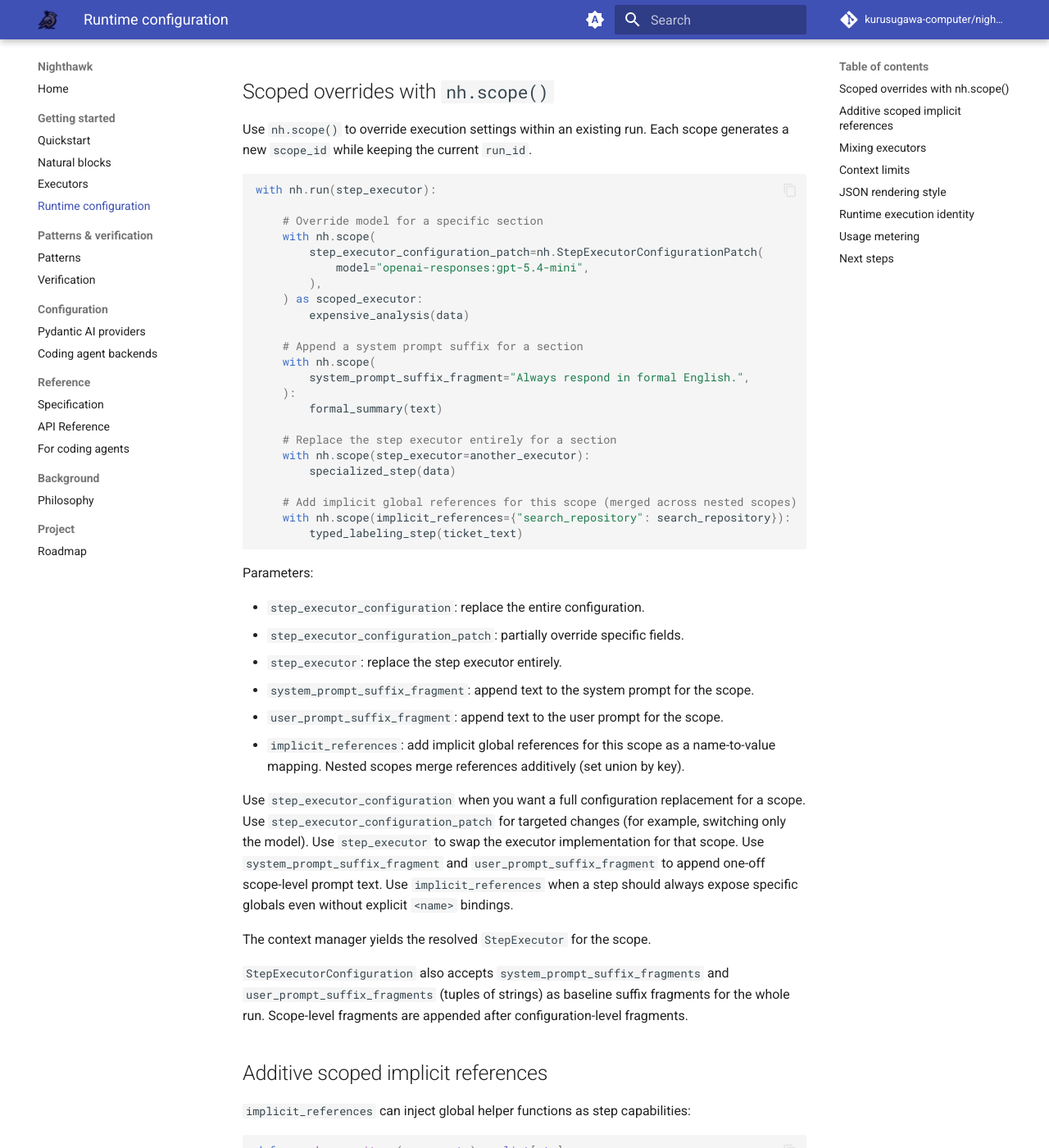
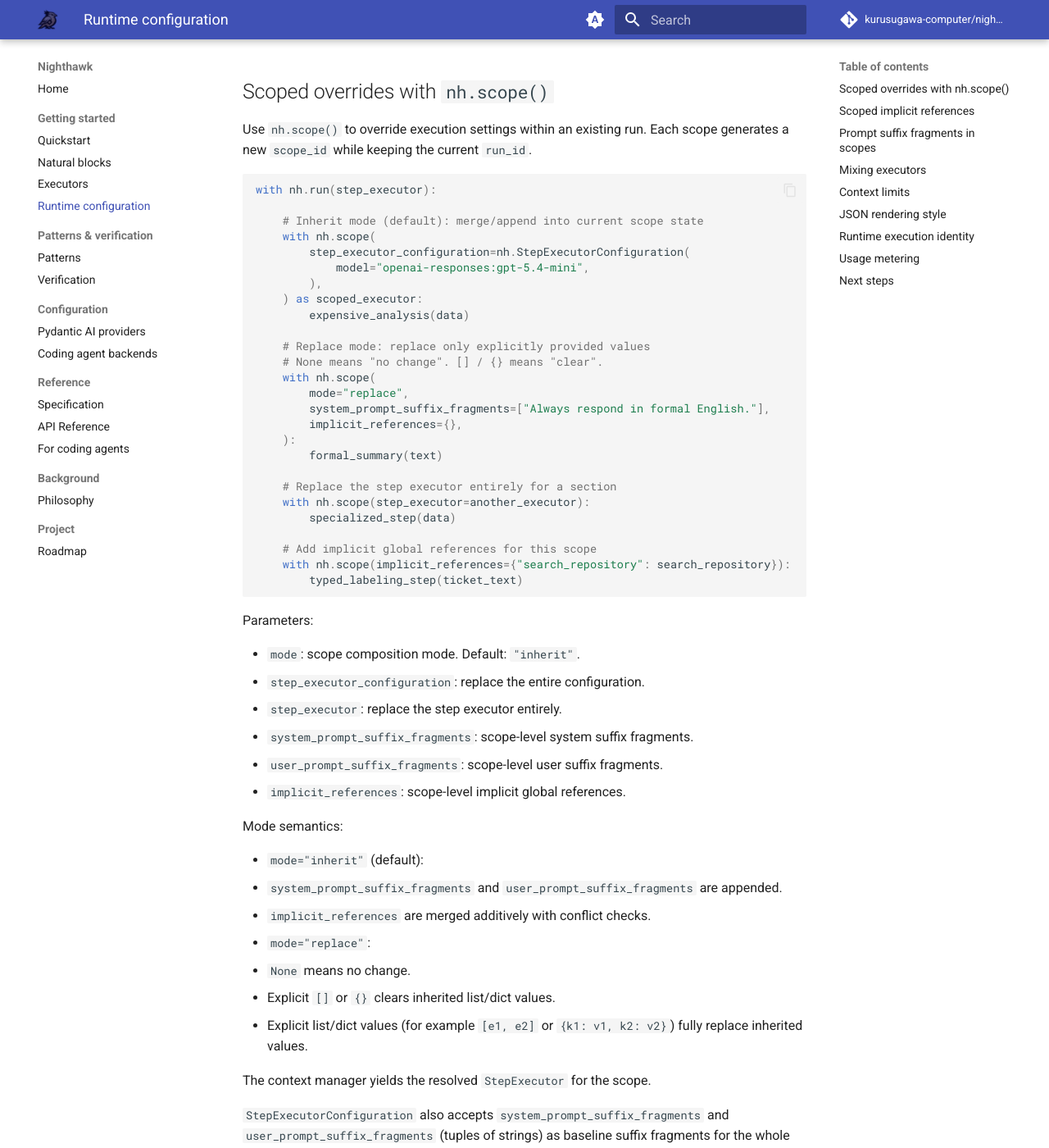
Before and after one commit to kurusugawa-computer/nighthawk-python, an MkDocs documentation site: the page built from docs/runtime-configuration.md, in a window 1280 px wide and 1400 px high, scrolled down 270 px. Shown: the whole window at 82% size. Built offline with MkDocs 1.6.1 and Material for MkDocs 9.7.7, drawn with Linux system fonts in a browser that asks for light colours; comment, search, counter and statistics services are not loaded; some of the changed text lies outside the part shown.

Commit message:
Redesign nh.scope mode semantics

````diff
--- a/docs/runtime-configuration.md
+++ b/docs/runtime-configuration.md
@@ -2,7 +2,7 @@
 
 > This page assumes you have completed [Executors](executors.md).
 
-This page covers how to configure execution at runtime: scoping, configuration patching, prompt suffix fragments, context limits, JSON rendering, and execution identity. These settings are independent of executor choice and apply equally to Pydantic AI providers and coding agent backends.
+This page covers how to configure execution at runtime: scoping modes, prompt suffix fragments, context limits, JSON rendering, and execution identity. These settings are independent of executor choice and apply equally to Pydantic AI providers and coding agent backends.
 
 ## Scoped overrides with `nh.scope()`
 
@@ -11,17 +11,20 @@ Use `nh.scope()` to override execution settings within an existing run. Each sco
 ```py
 with nh.run(step_executor):
 
-    # Override model for a specific section
+    # Inherit mode (default): merge/append into current scope state
     with nh.scope(
-        step_executor_configuration_patch=nh.StepExecutorConfigurationPatch(
+        step_executor_configuration=nh.StepExecutorConfiguration(
             model="openai-responses:gpt-5.4-mini",
         ),
     ) as scoped_executor:
         expensive_analysis(data)
 
-    # Append a system prompt suffix for a section
+    # Replace mode: replace only explicitly provided values
+    # None means "no change". [] / {} means "clear".
     with nh.scope(
-        system_prompt_suffix_fragment="Always respond in formal English.",
+        mode="replace",
+        system_prompt_suffix_fragments=["Always respond in formal English."],
+        implicit_references={},
     ):
         formal_summary(text)
 
@@ -29,31 +32,35 @@ with nh.run(step_executor):
     with nh.scope(step_executor=another_executor):
         specialized_step(data)
 
-    # Add implicit global references for this scope (merged across nested scopes)
+    # Add implicit global references for this scope
     with nh.scope(implicit_references={"search_repository": search_repository}):
         typed_labeling_step(ticket_text)
 ```
 
 Parameters:
 
+- `mode`: scope composition mode. Default: `"inherit"`.
 - `step_executor_configuration`: replace the entire configuration.
-- `step_executor_configuration_patch`: partially override specific fields.
 - `step_executor`: replace the step executor entirely.
-- `system_prompt_suffix_fragment`: append text to the system prompt for the scope.
-- `user_prompt_suffix_fragment`: append text to the user prompt for the scope.
-- `implicit_references`: add implicit global references for this scope as a name-to-value mapping. Nested scopes merge references additively (set union by key).
+- `system_prompt_suffix_fragments`: scope-level system suffix fragments.
+- `user_prompt_suffix_fragments`: scope-level user suffix fragments.
+- `implicit_references`: scope-level implicit global references.
 
-Use `step_executor_configuration` when you want a full configuration replacement for a scope.
-Use `step_executor_configuration_patch` for targeted changes (for example, switching only the model).
-Use `step_executor` to swap the executor implementation for that scope.
-Use `system_prompt_suffix_fragment` and `user_prompt_suffix_fragment` to append one-off scope-level prompt text.
-Use `implicit_references` when a step should always expose specific globals even without explicit `<name>` bindings.
+Mode semantics:
+
+- `mode="inherit"` (default):
+  - `system_prompt_suffix_fragments` and `user_prompt_suffix_fragments` are appended.
+  - `implicit_references` are merged additively with conflict checks.
+- `mode="replace"`:
+  - `None` means no change.
+  - Explicit `[]` or `{}` clears inherited list/dict values.
+  - Explicit list/dict values (for example `[e1, e2]` or `{k1: v1, k2: v2}`) fully replace inherited values.
 
 The context manager yields the resolved `StepExecutor` for the scope.
 
-`StepExecutorConfiguration` also accepts `system_prompt_suffix_fragments` and `user_prompt_suffix_fragments` (tuples of strings) as baseline suffix fragments for the whole run. Scope-level fragments are appended after configuration-level fragments.
+`StepExecutorConfiguration` also accepts `system_prompt_suffix_fragments` and `user_prompt_suffix_fragments` (tuples of strings) as baseline suffix fragments for the whole run. In `mode="inherit"`, scope-level fragments are appended after configuration-level fragments.
 
-## Additive scoped implicit references
+## Scoped implicit references
 
 `implicit_references` can inject global helper functions as step capabilities:
 
@@ -65,8 +72,72 @@ with nh.run(step_executor):
         triage_issue(ticket_text)
 ```
 
-Nested scopes merge names additively (set union by key).
+In `mode="inherit"` (default), nested scopes merge additively with conflict checks.
+In `mode="replace"`, explicit mappings fully replace inherited mappings.
 
+```py
+with nh.run(step_executor), nh.scope(implicit_references={"parent": search_repository}):
+    with nh.scope(mode="replace", implicit_references={}):
+        triage_issue(ticket_text)
+```
+
+The inner scope above clears inherited implicit references.
+
+```py
+with nh.scope(mode="replace", implicit_references={"child": search_repository}):
+    triage_issue(ticket_text)
+```
+
+This fully replaces inherited references with the provided mapping.
+
+```py
+with nh.scope(mode="replace", implicit_references=None):
+    triage_issue(ticket_text)
+```
+
+This keeps inherited references unchanged.
+
+## Prompt suffix fragments in scopes
+
+Use list values when setting scope-level suffix fragments:
+
+```py
+with nh.run(step_executor):
+    with nh.scope(system_prompt_suffix_fragments=["Use concise answers."]):
+        summarize_ticket(ticket_text)
+```
+
+`user_prompt_suffix_fragments` follows the same rules.
+
+```py
+with nh.scope(user_prompt_suffix_fragments=["Focus on actionable output."]):
+    summarize_ticket(ticket_text)
+```
+
+In `mode="inherit"`, provided lists are appended.
+In `mode="replace"`, provided lists fully replace inherited lists.
+
+```py
+with nh.run(step_executor), nh.scope(system_prompt_suffix_fragments=["parent"]):
+    with nh.scope(mode="replace", system_prompt_suffix_fragments=["child_1", "child_2"]):
+        summarize_ticket(ticket_text)
+```
+
+Pass `[]` to clear inherited fragments.
+
+```py
+with nh.scope(mode="replace", system_prompt_suffix_fragments=[]):
+    summarize_ticket(ticket_text)
+```
+
+Pass `None` to keep inherited fragments unchanged.
+
+```py
+with nh.scope(mode="replace", system_prompt_suffix_fragments=None):
+    summarize_ticket(ticket_text)
+```
+
+The same `replace` semantics apply to `user_prompt_suffix_fragments`.
 ## Mixing executors
 
 Use `nh.scope(step_executor=...)` to switch executors within a single run. This is the standard pattern for mixing a cheap classifier with a deep autonomous step:
--- a/docs/specification.md
+++ b/docs/specification.md
@@ -91,9 +91,6 @@ The condensed coding agent guide (`for-coding-agents.md`) is a derivative docume
     - `json_renderer_style`: [headson](https://github.com/kantord/headson) rendering style used in prompt context and tool result envelopes. Default: `"default"`. Available values: `"strict"` (valid JSON, no annotations), `"default"` (pseudo-JSON with omission markers like `…`), `"detailed"` (JS-like with inline comments such as `// N more`).
     - `system_prompt_suffix_fragments`: optional baseline system prompt suffix fragments for this executor configuration.
     - `user_prompt_suffix_fragments`: optional baseline user prompt suffix fragments for this executor configuration.
-- `StepExecutorConfigurationPatch`
-    - Partial override object for scoped configuration updates.
-    - Supports patching model, model settings, templates, limits, renderer style, tokenizer encoding, and prompt suffix fragment tuples.
 
 ### 5.3. Supporting types
 
@@ -589,13 +586,18 @@ API:
     - Uses provided `run_id` when given; otherwise generates a new `run_id` (trace root).
     - Always generates a fresh `scope_id`.
     - Can be used even when no step executor is currently set.
-- `nighthawk.scope(*, step_executor_configuration: StepExecutorConfiguration | None = None, step_executor_configuration_patch: StepExecutorConfigurationPatch | None = None, step_executor: StepExecutor | None = None, system_prompt_suffix_fragment: str | None = None, user_prompt_suffix_fragment: str | None = None) -> Iterator[StepExecutor]`
+- `nighthawk.scope(*, mode: Literal["inherit", "replace"] = "inherit", step_executor_configuration: StepExecutorConfiguration | None = None, step_executor: StepExecutor | None = None, system_prompt_suffix_fragments: Sequence[str] | None = None, user_prompt_suffix_fragments: Sequence[str] | None = None, implicit_references: Mapping[str, object] | None = None) -> Iterator[StepExecutor]`
     - Enter a nested scope within the current run.
     - Requires an existing step executor.
     - Generates a new `scope_id` (keeps the current `run_id`).
-    - Only specified fields are overridden for the duration of the `with`.
-    - `system_prompt_suffix_fragment`: optional string appended to the system prompt for the duration of the scope.
-    - `user_prompt_suffix_fragment`: optional string appended to the user prompt for the duration of the scope.
+    - `mode="inherit"` (default):
+        - Appends prompt suffix fragment lists.
+        - Merges `implicit_references` additively with conflict checks.
+    - `mode="replace"`:
+        - Replaces provided list/mapping values.
+        - `None` means no change.
+        - Explicit `[]` / `{}` clears inherited list/mapping values.
+        - Explicit list/mapping values (for example `[e1, e2]` or `{k1: v1, k2: v2}`) fully replace inherited values.
     - Yields the resolved `StepExecutor` for the scope.
 - `nighthawk.get_step_executor() -> StepExecutor`
     - Get the current step executor. Raises if unset.
--- a/src/nighthawk/__init__.py
+++ b/src/nighthawk/__init__.py
@@ -3,7 +3,6 @@ from __future__ import annotations
 from .configuration import (
     StepContextLimits,
     StepExecutorConfiguration,
-    StepExecutorConfigurationPatch,
     StepPromptTemplates,
 )
 from .errors import (
@@ -32,7 +31,6 @@ __all__ = [
     "StepContextLimits",
     "StepExecutor",
     "StepExecutorConfiguration",
-    "StepExecutorConfigurationPatch",
     "StepPromptTemplates",
     "ToolEvaluationError",
     "ToolRegistrationError",
````
Also changed, not shown: docs/api.md (+0 -1 lines), docs/for-coding-agents.md (+6 -2 lines), 5 other files.
